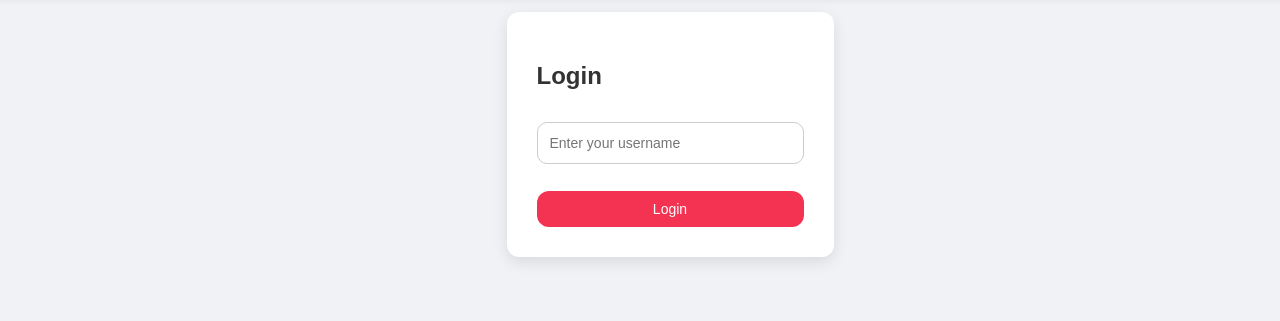
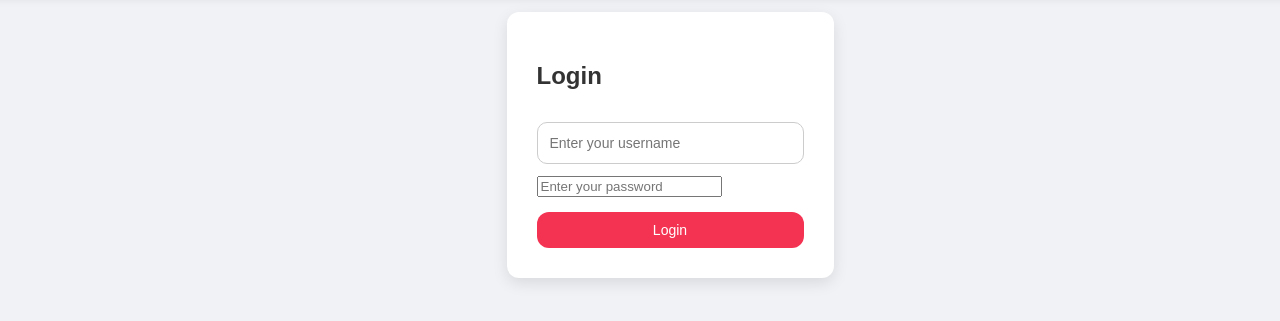
Before and after one commit to Sram46/MicroBlogging, a plain HTML site: page index.html in a window 1280 px wide. Shown: the part 93-414 px from the top of the page. Drawn offline with Linux system fonts and the light colour scheme.

Commit message:
Update index.html

```diff
--- a/index.html
+++ b/index.html
@@ -16,6 +16,7 @@
         <div id="login-form" class="container">
             <h2>Login</h2>
             <input type="text" id="username" placeholder="Enter your username" required><br>
+            <input type="password" id="password" placeholder="Enter your password" required><br>
             <button id="login-btn" class="login-btn">Login</button>
         </div>
         <div id="user-dashboard" class="container" style="display: none;">
@@ -32,6 +33,7 @@
             <h3>Your Feed</h3>
             <ul id="post-list" class="post-list"></ul>
         </div>
-    </main>    <script src="app.js"></script>
+    </main>
+    <script src="app.js"></script>
 </body>
 </html>
```
